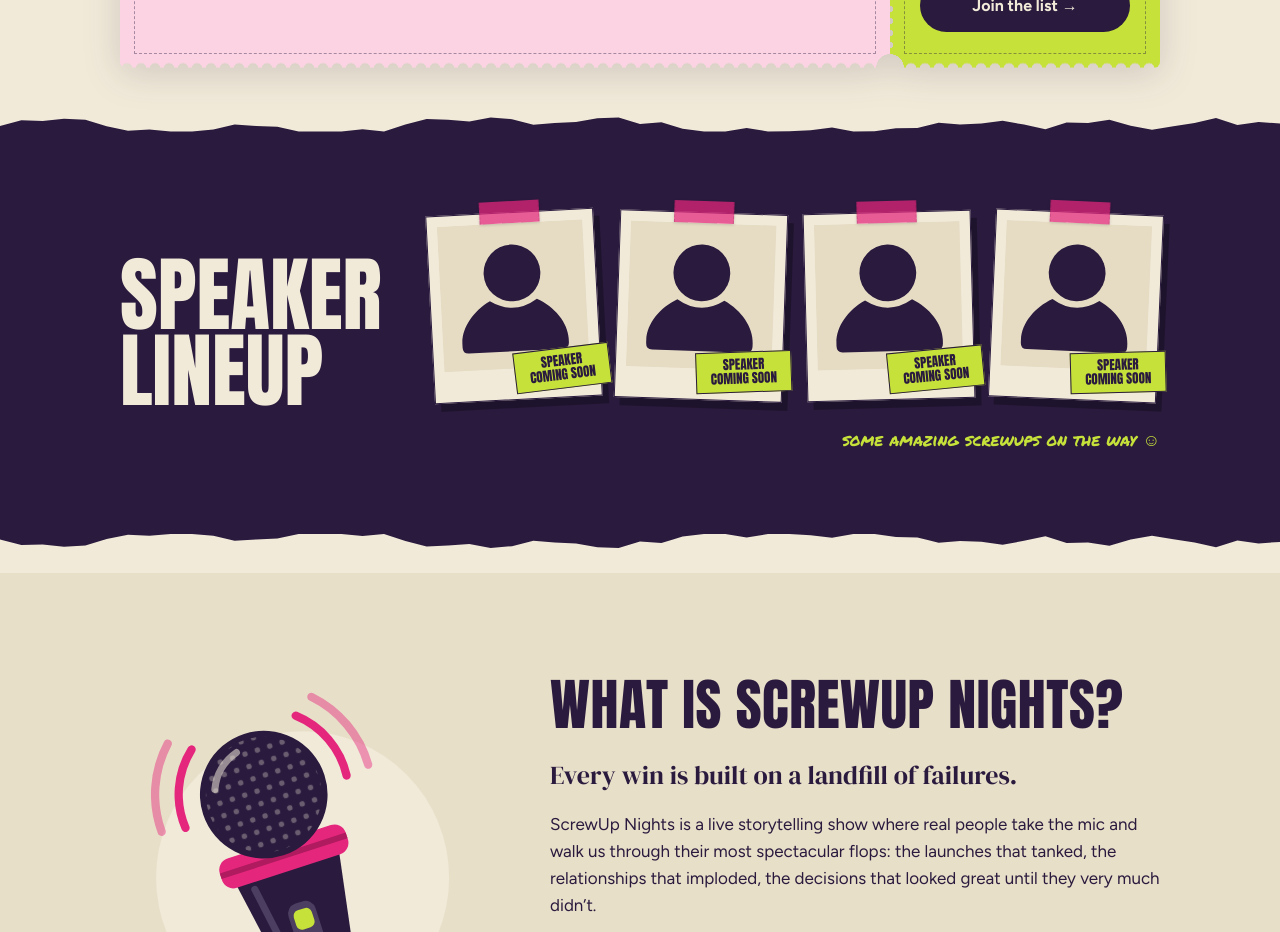
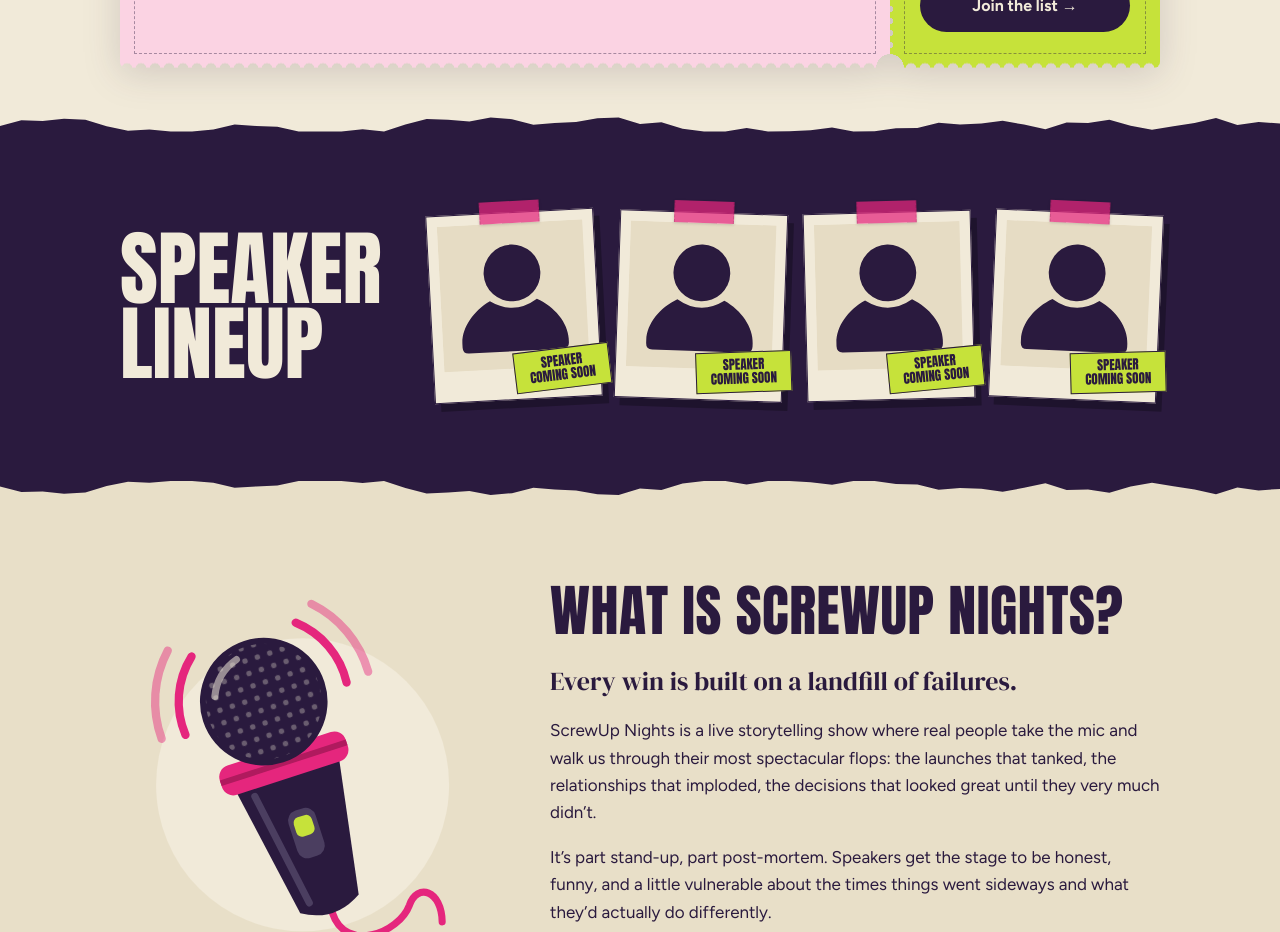
Before and after one commit to inspirecolumbia/screwupnights, a Next.js app: page / in a window 1280 px wide. Shown: the part 980-1912 px from the top of the page. Built offline with nearby package versions, Linux system fonts and the light colour scheme.

Commit message:
Drop the speaker note and let the torn edge overlap About

```diff
--- a/app/globals.css
+++ b/app/globals.css
@@ -850,7 +850,6 @@ html.logo-docked .topbar {
   background: var(--ink);
   color: var(--paper);
   padding-block: 80px;
-  margin-block: 0 40px;
 }
 /* torn edges: a strip of the band's own color, ripped, above and below */
 .torn-band::before,
@@ -943,13 +942,6 @@ html.logo-docked .topbar {
   text-align: center;
   transform: rotate(-4deg);
 }
-.speakers-note {
-  margin-top: 26px;
-  text-align: right;
-  font-family: var(--font-marker), cursive;
-  font-size: 17px;
-  color: var(--lime);
-}
 @media (max-width: 1000px) {
   .speakers-grid {
     grid-template-columns: 1fr;
@@ -959,9 +951,6 @@ html.logo-docked .topbar {
   .speaker-list {
     grid-template-columns: 1fr 1fr;
     gap: 26px 18px;
-  }
-  .speakers-note {
-    text-align: left;
   }
 }
 
--- a/app/page.tsx
+++ b/app/page.tsx
@@ -310,10 +310,6 @@ export default async function Home({
                   </li>
                 ))}
               </ul>
-              <p className="speakers-note">
-                some amazing screwups on the way{" "}
-                <span aria-hidden="true">☺</span>
-              </p>
             </div>
           </div>
         </section>
```
